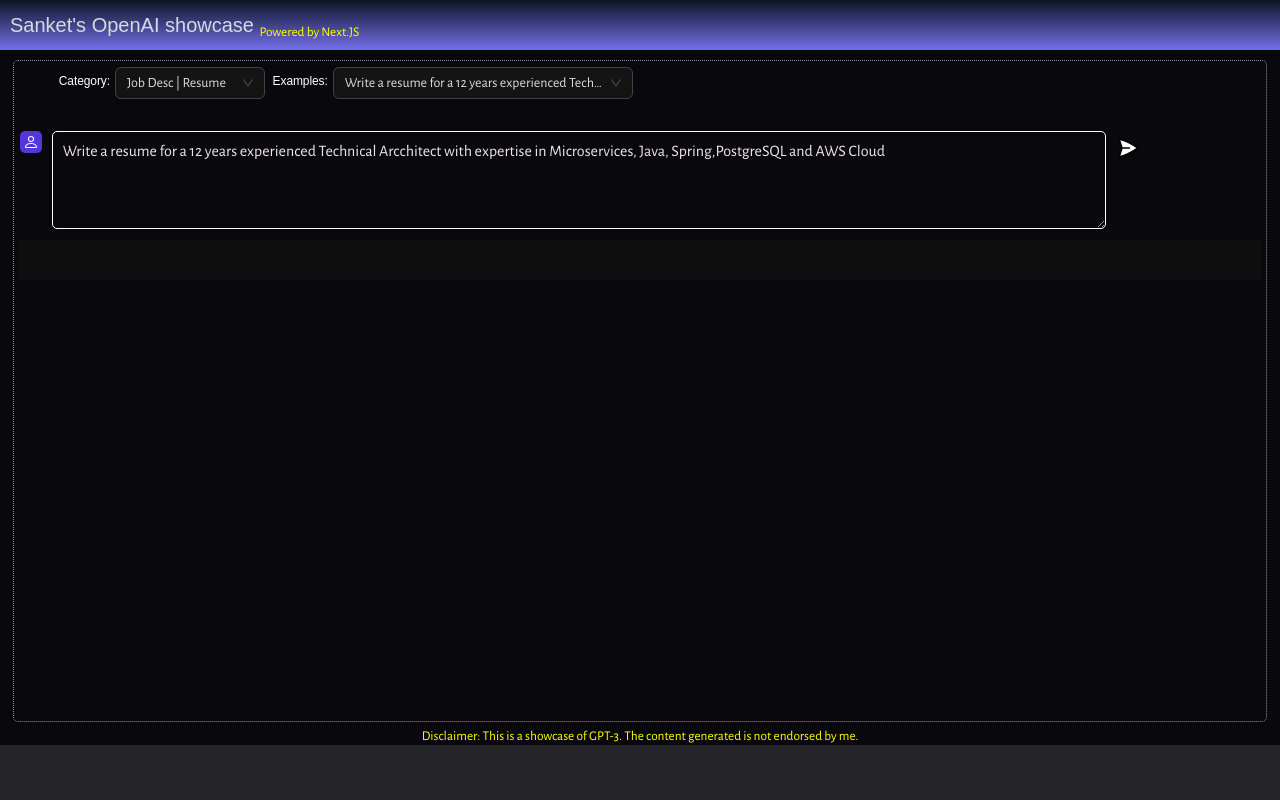
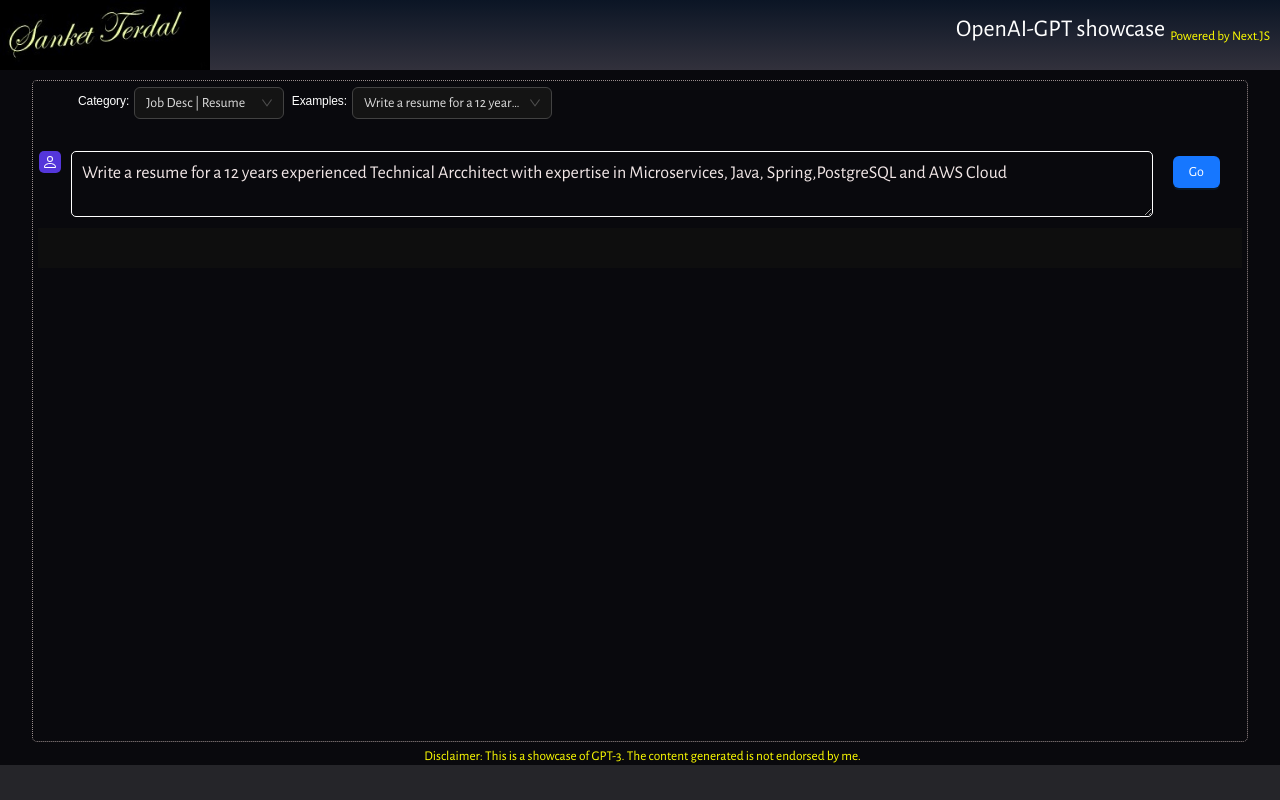
Before and after one commit to sankett/gpt3-web, a Next.js app: page / in a window 1280 px wide. Built offline with nearby package versions, Linux system fonts and the light colour scheme.

Commit message:
Changes2

```diff
--- a/pages/gpt.js
+++ b/pages/gpt.js
@@ -3,10 +3,10 @@ import Image from 'next/image';
 import bot from '../assets/bot.svg'
 import user from '../assets/user.svg'
 import send from '../assets/send.svg'
-import generate from '../assets/generate.png'
+
 import openai from '../assets/openai.png'
 import huggingface from '../assets/huggingface.png'
-import { ConfigProvider, theme, Select  } from 'antd';
+import { ConfigProvider, theme, Select, Button  } from 'antd';
 
 const options = [
   {
@@ -478,7 +478,6 @@ export default function GPT() {
     if(selectedOption.value === '13'){
       await getImage();
     }
-
     const apiCall = selectedOption.value === '12' ? '/api/detail' : selectedOption.value === '13' ? '/api/imagegen' : '/api/main';
     let response = await fetch(apiCall, {
       method: 'POST',
@@ -562,7 +561,9 @@ export default function GPT() {
 
   const basic = async () => {
 
-
+    if(basicData.userInput.length <= 15) {
+      return
+    }
     /*setBasicData(currentData => ({ ...currentData, output: selectedOption.prompt + 'Wait...', isloading: "1" }));*/
     loader()
     let isValid = await isValidModertaion();
@@ -675,7 +676,7 @@ export default function GPT() {
         }}>
 
         <span className='textLabel'>Category:</span><Select value={value3}  style={{ width: 150 }} onChange={handleChange} options={options} />&nbsp;
-        <span className='textLabel'>Examples:</span><Select value={value4}  style={{ width: 300 }} onChange={handleExample} options={selectedExample} />
+        <span className='textLabel'>Examples:</span><Select value={value4}  style={{ width: 200 }} onChange={handleExample} options={selectedExample} />
         </ConfigProvider>
         </span>
         <span className='formclass2'>{selectedOption.preprompt}</span>
@@ -683,10 +684,11 @@ export default function GPT() {
 
           <span className="profile"><Image src={user} /></span>
 
-          <textarea className="inputtext" rows="4" cols="1" placeholder="Ask me (min. length 15)..." value={basicData.userInput}
+          <textarea className="inputtext" rows="2" cols="1" placeholder="Ask me (min. length 15)..." value={basicData.userInput}
             onChange={onUserChangedText} />
-
-          <span className='mouseCursor'><Image src={send} onClick={basic} /></span>
+            <br />
+          <span className='mouseCursor'>
+          <Button type="primary" onClick={basic}  className={basicData.userInput.length > 15 ? '' : 'btndisabled'}>Go</Button></span>
 
         </span>
         <span className='wrapper ai'>
--- a/pages/index.css
+++ b/pages/index.css
@@ -1,6 +1,6 @@
 .col2 {
    float: left;
-   width: 98%;
+   width: 95%;
    vertical-align: top;
    border: 1px dotted rgb(154, 141, 141);
    border-radius: 5px;
@@ -19,8 +19,8 @@
 
  .fade-in-text {
    /*color:white;
-   font-family: Arial;*/
-   font-size: 14px;
+   font-family: Arial;
+   font-size: 14px;*/
    animation: fadeIn 3s;
  }
 
@@ -28,3 +28,11 @@
    0% { opacity: 0; }
    100% { opacity: 1; }
  }
+
+ .signature {
+  font-size: 24px;
+  float: right;
+  margin-right: 10px;
+  margin-top: 15px;
+  color: white;
+ }
--- a/pages/index.js
+++ b/pages/index.js
@@ -1,6 +1,6 @@
-
+import Image from 'next/image';
 import GPT from './gpt';
-
+import signature1 from '../assets/signature1.jpg'
 
 export default function Home() {
 
@@ -10,7 +10,8 @@ export default function Home() {
     <div id="app">
 
       <div className='divHeader'>
-        Sanket's OpenAI showcase <span className='subspan'><sub>Powered by Next.JS</sub></span>
+      <span><Image src={signature1} height={70} width={210} /></span><span className='signature'> OpenAI-GPT showcase
+      <span className='subspan'><sub>Powered by Next.JS</sub></span></span>
       </div>
       <span className='col2'><GPT /></span>
 
--- a/pages/styles.css
+++ b/pages/styles.css
@@ -108,7 +108,7 @@ overflow-y: auto;
 }
 
 .messagebot2 {
-  font-size: 14px;
+  font-size: 18px;
   font-style: normal;
   font-weight: 400;
   line-height: 1.4em;
@@ -123,7 +123,7 @@ overflow-y: auto;
 }
 
 .messagebot3 {
-  font-size: 14px;
+  font-size: 18px;
   font-style: normal;
   font-weight: 400;
   line-height: 1.4em;
@@ -138,7 +138,7 @@ overflow-y: auto;
 }
 
 .messagebot4 {
-  font-size: 14px;
+  font-size: 18px;
   font-style: normal;
   font-weight: 400;
   line-height: 1.4em;
@@ -228,7 +228,7 @@ overflow-y: auto;
 .subspan {
   font-size: 16px;
   color:yellow;
-
+  padding-left: 5px;
 }
 
 .textLabel {
@@ -265,13 +265,14 @@ overflow-y: auto;
     font-family: Arial, Helvetica, sans-serif;
 
     width: 100%;
-    padding-top: 14px;
+    padding-top: 0px;
     padding-bottom: 1px;
-    height: 50px;
+    height: 70px;
     /*background-size: 100% 50%;
     background-image: url("header.png");*/
-    background-image: linear-gradient(rgb(11, 21, 37), rgb(117, 111, 233));
-    padding-left: 10px;
+    background-image: linear-gradient(rgb(11, 21, 37), rgb(50, 49, 60));
+    padding-left: 0px;
+
 }
 .formclass {
   width: 100%;
@@ -346,9 +347,9 @@ textarea {
 }
 
 .inputtext {
-  width: 85%;
+  width: 90%;
   color: rgb(241, 230, 230);
-  font-size: 16px;
+  font-size: 18px;
   /*font-family:'Courier New', Courier, monospace;*/
   padding: 10px;
   background: transparent;
```
Also changed, not shown: assets/signature1.jpg (added).
